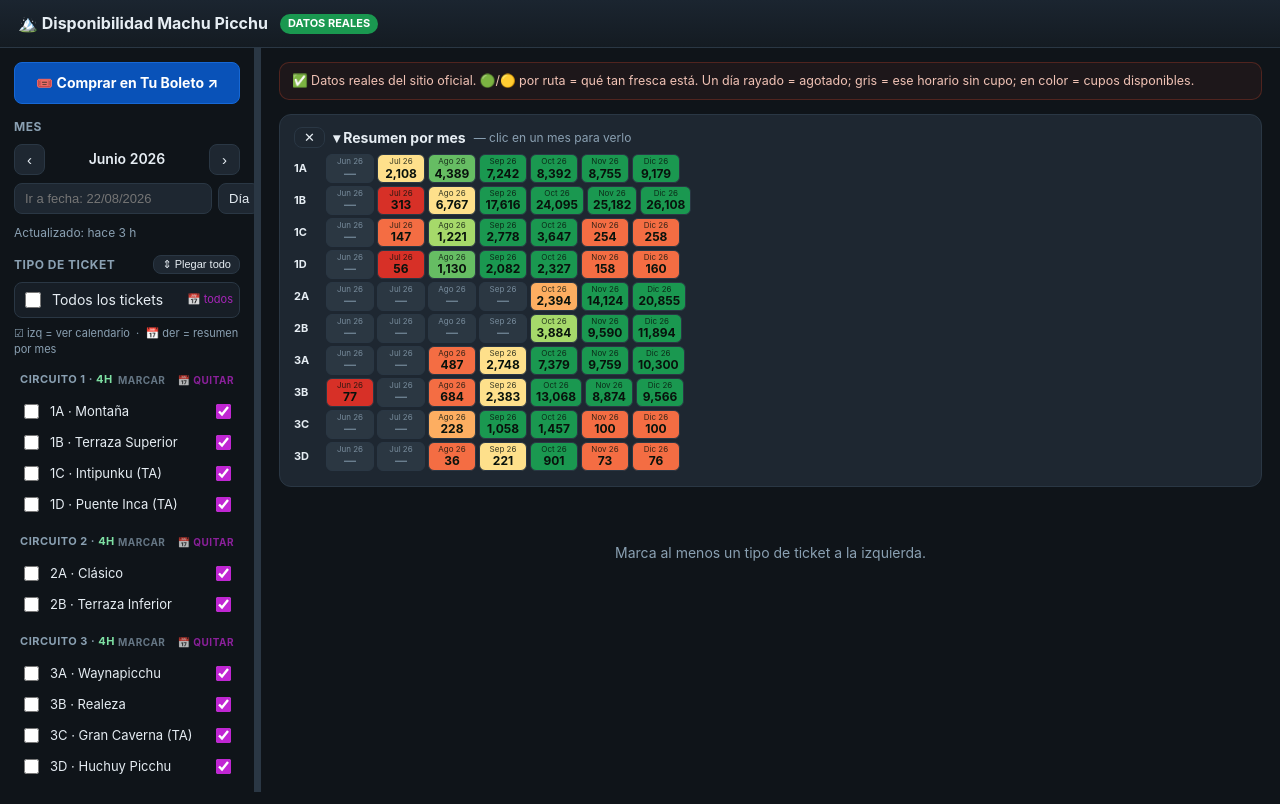
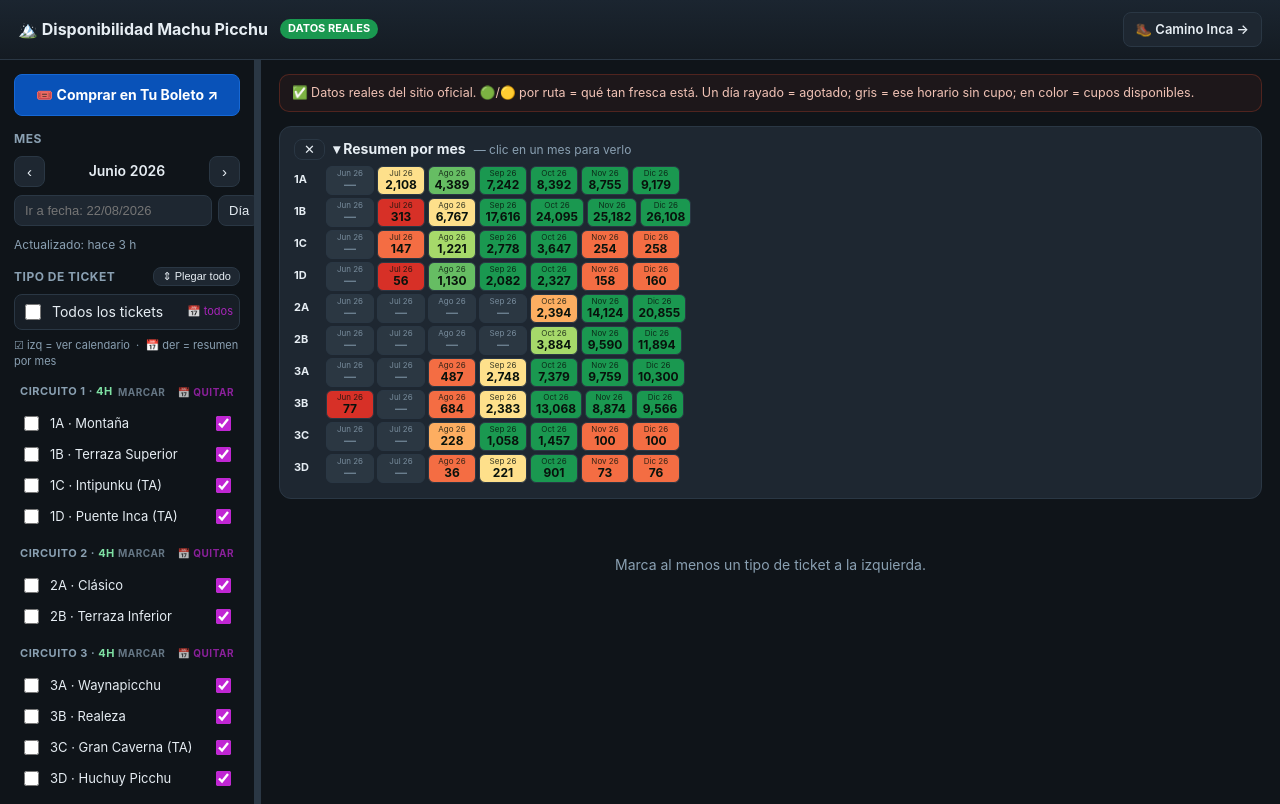
Before and after one commit to cinonicholas-ctrl/machu-picchu, a website: page index.html in a window 1280 px wide. Drawn offline with Linux system fonts and the light colour scheme.

Commit message:
Update index.html

```diff
--- a/index.html
+++ b/index.html
@@ -105,6 +105,7 @@
 <header>
   <h1>🏔️ Disponibilidad Machu Picchu</h1>
   <span class="badge" id="srcbadge"></span>
+  <a href="camino-inca.html" style="margin-left:auto;background:#1e2731;border:1px solid #2a3744;color:#e6edf3;border-radius:8px;padding:7px 12px;font-size:13px;font-weight:600;text-decoration:none">🥾 Camino Inca →</a>
 </header>
 
 <div class="layout">
```
